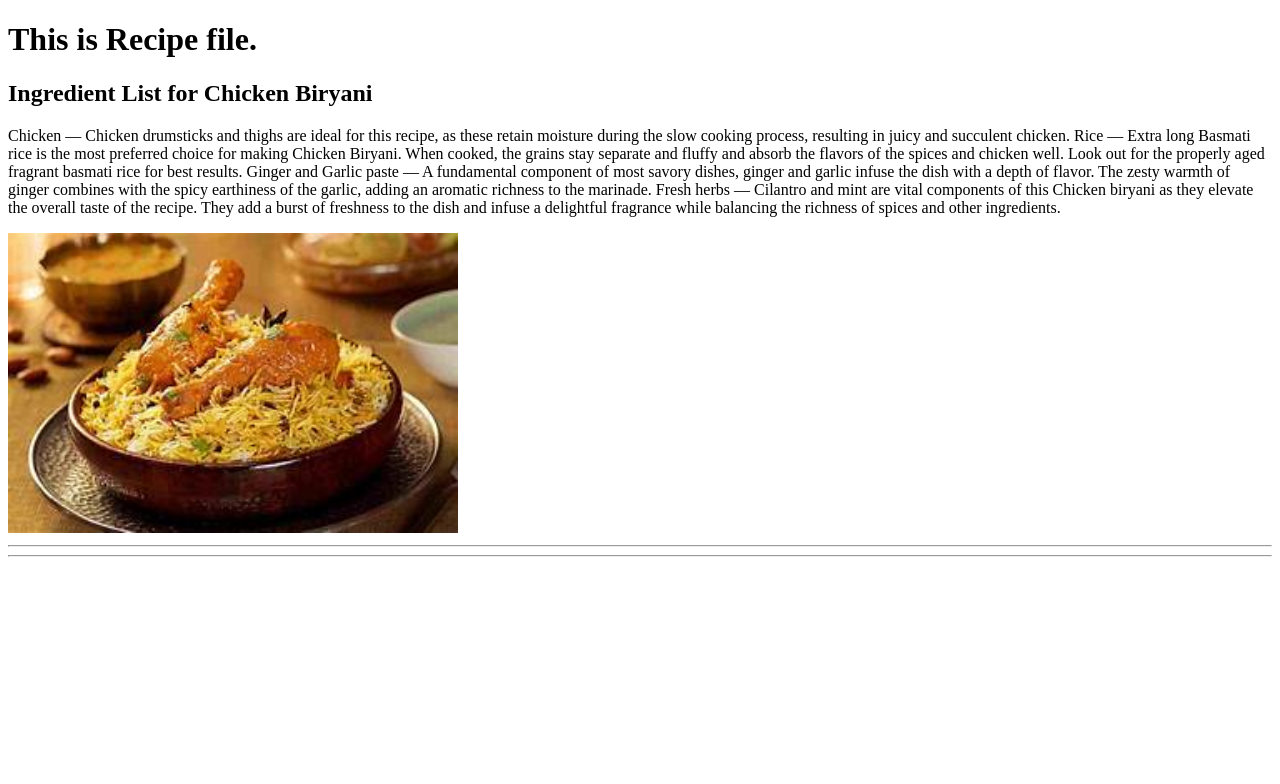
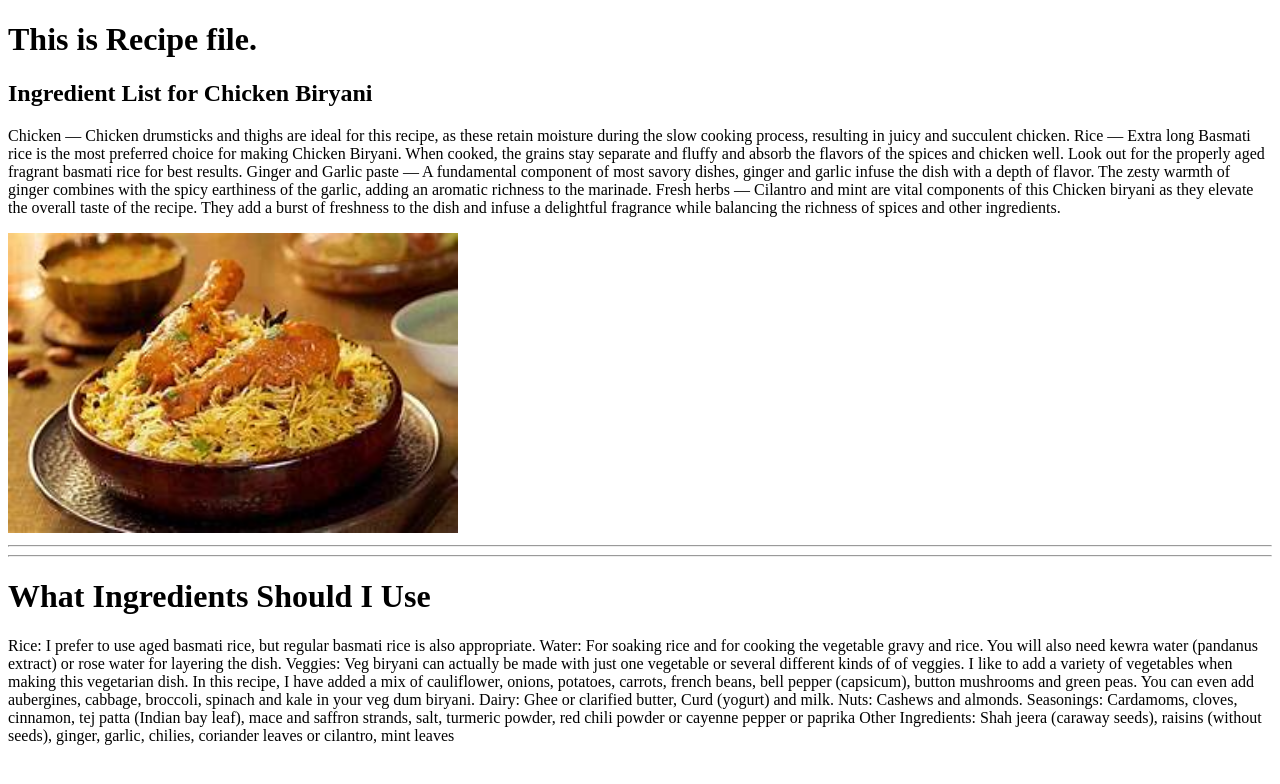
Before and after one commit to sakshiwagdarkar/assignment-5, a plain HTML site: page recipes.html in a window 1280 px wide. Drawn offline with Linux system fonts and the light colour scheme.

Commit message:
veg biryani ingredients

```diff
--- a/recipes.html
+++ b/recipes.html
@@ -31,6 +31,31 @@
         <img src="biryani.jpeg"alt="biryani"height="300px" weight="300px"/>
          <hr/>
         <hr/>
+        <div>
+            <h1> What Ingredients Should I Use</h1>
+        <p>
+            Rice: I prefer to use aged basmati rice, but regular basmati rice is also appropriate.
+
+            Water: For soaking rice and for cooking the vegetable gravy and rice. You will also need kewra water
+            (pandanus extract) or rose water for layering the dish.
+
+            Veggies: Veg biryani can actually be made with just one vegetable or several different kinds of of veggies.
+            I like to add a variety of vegetables when making this vegetarian dish. In this recipe, I have added a mix
+            of cauliflower, onions, potatoes, carrots, french beans, bell pepper (capsicum), button mushrooms and green
+            peas. You can even add aubergines, cabbage, broccoli, spinach and kale in your veg dum biryani.
+
+            Dairy: Ghee or clarified butter, Curd (yogurt) and milk.
+
+            Nuts: Cashews and almonds.
+
+            Seasonings: Cardamoms, cloves, cinnamon, tej patta (Indian bay leaf), mace and saffron strands, salt,
+            turmeric powder, red chili powder or cayenne pepper or paprika
+
+            Other Ingredients: Shah jeera (caraway seeds), raisins (without seeds), ginger, garlic, chilies, coriander
+            leaves or cilantro, mint leaves
+
+        </p>
+        </div>
 
 
 </body>
```
